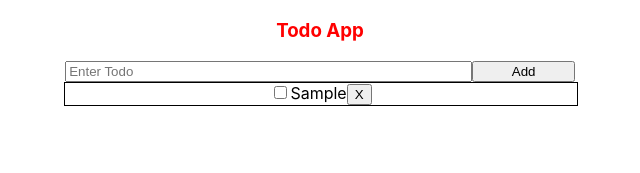
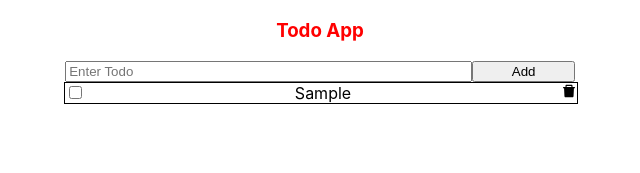
Before and after one commit to dev22451/todoappRohit, a React (Create React App) app: page / in a window 1280 px wide. Both pictures are taken after typing "Sample" into the empty fields and a click on the button "Add". Shown: the top 173 px of the page, without its empty margins (320-960 px from the left). Built offline with nearby package versions, Linux system fonts and the light colour scheme.

Commit message:
add delete icons

```diff
--- a/src/App.css
+++ b/src/App.css
@@ -25,3 +25,7 @@ font-style: inherit;
 .TodoInput button{
   width:20%;
 }
+
+.checkbox{
+  float: left;
+}
--- a/src/Component/AddTodoInput.js
+++ b/src/Component/AddTodoInput.js
@@ -3,6 +3,7 @@ const {handleAddTodo,handleOnTodoName,todoName}=props;
     return (
         <div className="TodoInput">
             <input type="text"
+            min="5"
             value={todoName}
              placeholder="Enter Todo"
             onChange={handleOnTodoName}
--- a/src/Component/TodoList.js
+++ b/src/Component/TodoList.js
@@ -1,3 +1,4 @@
+import { AiFillDelete } from 'react-icons/ai';
 const TodoList = (props) => {
     const {todoList , handleCheck,handleOnRemove} = props;
     return (
@@ -7,10 +8,10 @@ const TodoList = (props) => {
                     const {name , isCompleted} = list
                     return(
                         <div className="todolist">
-                            <input type="checkbox" checked={isCompleted} onChange={()=>{handleCheck(index)}}/>
+                            <input type="checkbox" checked={isCompleted} onChange={()=>{handleCheck(index)}} className="checkbox"/>
                             {name}
-                            {isCompleted===true && <span float-right> Completed</span>}
-                            <button onClick={()=>{handleOnRemove(index)}}>X</button>
+                            {isCompleted===true && <span style={{float:"right"}}> Completed</span>}
+                            <span style={{float:"right"}} onClick={()=>{handleOnRemove(index)}}><AiFillDelete/></span>
                         </div>
                 )
             })
```
